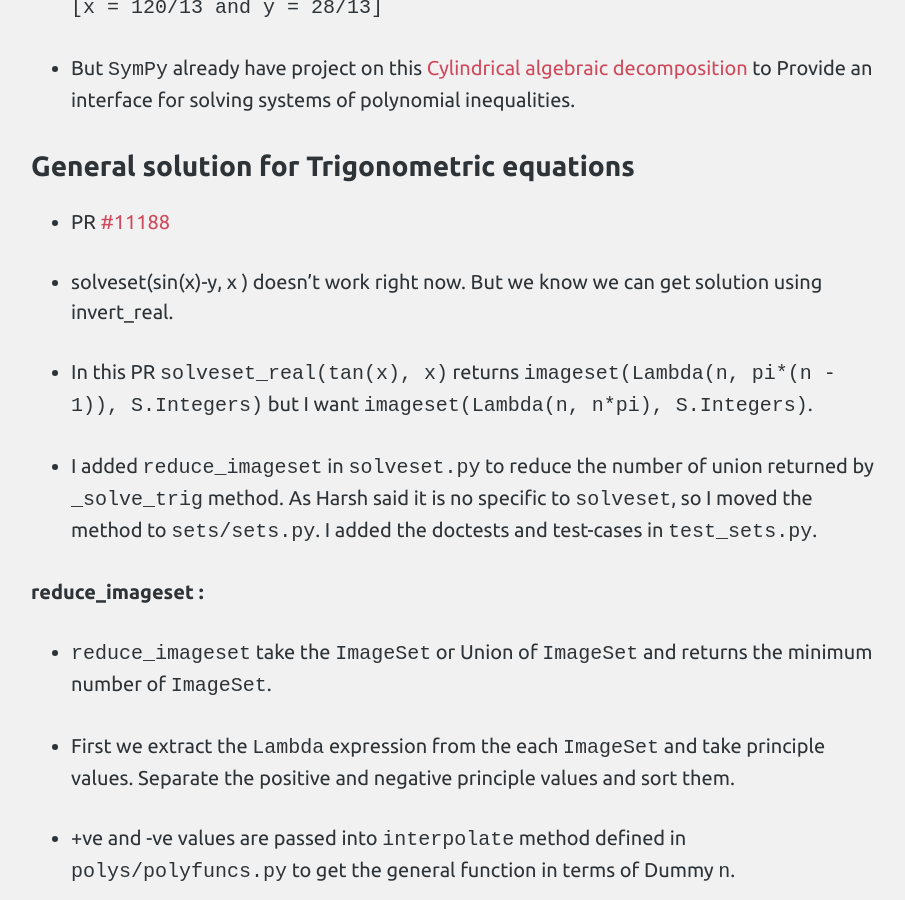
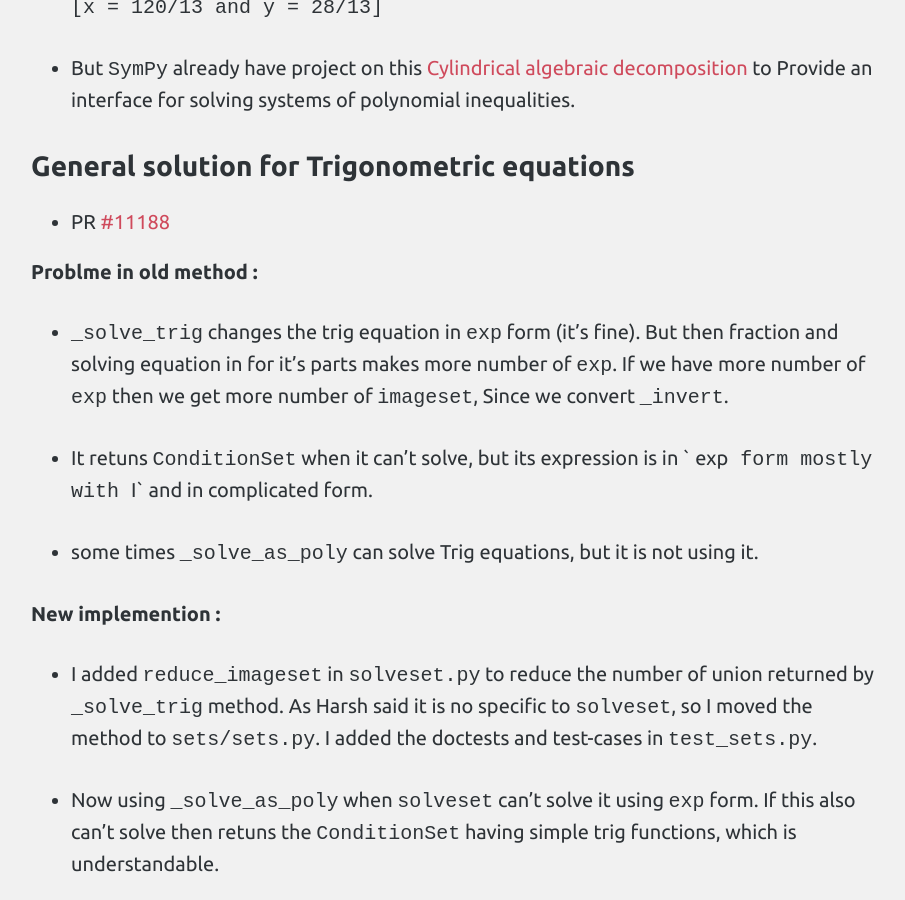
Before and after one commit to Shekharrajak/shekharrajak.github.io, a Jekyll site: the page built from _posts/2016-6-1-Coding-Period_week-2.md, in a window 1280 px wide and 900 px high, scrolled down 1237 px. Shown: the whole window, without its empty margins (184-1089 px from the left). Built offline with Jekyll 4.4.1, drawn with Linux system fonts in a browser that asks for light colours; nearby versions of some CDN libraries; comment, search, counter and statistics services are not loaded; some of the changed text lies outside the part shown.

Commit message:
coding week2 updated

```diff
--- a/_posts/2016-6-1-Coding-Period_week-2.md
+++ b/_posts/2016-6-1-Coding-Period_week-2.md
@@ -23,13 +23,24 @@ We know answer is `[0 < x <120/13 and 2(x-6)/3 <= y <= (20-x)/5]`
 
 * PR [#11188](https://github.com/sympy/sympy/pull/11188)
 
-* solveset(sin(x)-y, x ) doesn't work right now. But we know we can get solution using invert_real.
+**Problme in old method :**
 
-* In this PR `solveset_real(tan(x), x)` returns `imageset(Lambda(n, pi*(n - 1)), S.Integers)`
-but I want `imageset(Lambda(n, n*pi), S.Integers)`.
+* `_solve_trig` changes the trig equation in `exp` form (it's fine). But then fraction and solving equation in
+for it's parts makes more number of `exp`. If we have more number of `exp` then we get more number of `imageset`,
+Since we convert `_invert`.
+
+* It retuns `ConditionSet` when it can't solve, but its expression is in ` exp` form mostly with `I` and
+in complicated form.
+
+* some times `_solve_as_poly` can solve Trig equations, but it is not using it.
+
+**New implemention :**
 
 * I added `reduce_imageset` in `solveset.py` to reduce the number of union returned by `_solve_trig` method. As Harsh said it is
 no specific to `solveset`, so I moved the method to `sets/sets.py`. I added the doctests and test-cases in `test_sets.py`.
+
+* Now using `_solve_as_poly` when `solveset` can't solve it using `exp` form. If this also can't solve then retuns
+the `ConditionSet` having simple trig functions, which is understandable.
 
 **reduce_imageset :**
 
@@ -49,3 +60,10 @@ its principle vales.
 * Here I separe the -ve and +ve values because interpolate returns complicated expressions if we both types of values.
 
 * Also I sorted the +ve and -ve list, to get simplified expression from interpolate.
+
+**Problems :**
+
+* solveset(sin(x)-y, x ) doesn't work right now. But we know we can get solution using invert_real.
+
+* In this PR `solveset_real(tan(x), x)` returns `imageset(Lambda(n, pi*(n - 1)), S.Integers)`
+but I want `imageset(Lambda(n, n*pi), S.Integers)`.
```
